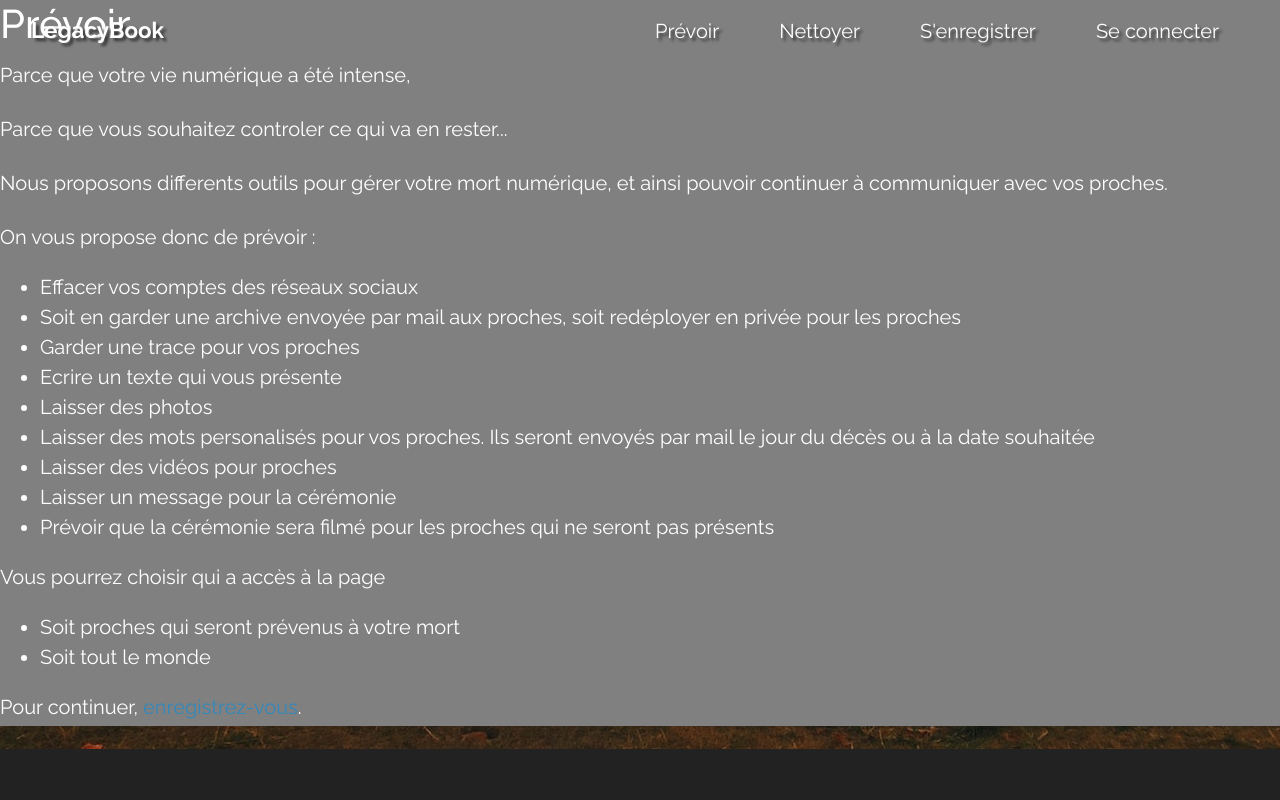
After one commit to romgar/legacybook-server, a Django app: page /marketing/foresee in a window 1280 px wide. The commit adds this page. Run offline with Django 3.2, Linux system fonts and the light colour scheme; some libraries are stand-ins or nearby versions.

Commit message:
Adds a marketing foresee page, directing to the account creation page.

```diff
--- /dev/null
+++ b/legacybook_server/marketing/templates/marketing/foresee.html
@@ -0,0 +1,37 @@
+{% extends 'marketing/index.html' %}
+
+{% block above-the-fold-content %}
+
+<section id="marketing-foresee" class="text-white" style="background-color: gray;">
+    <h1>Prévoir.</h1>
+
+    <p>Parce que votre vie numérique a été intense,</p>
+    <p>Parce que vous souhaitez controler ce qui va en rester...</p>
+
+    <p>Nous proposons differents outils pour gérer votre mort numérique, et ainsi pouvoir continuer à communiquer avec vos proches.</p>
+
+    <p>On vous propose donc de prévoir :</p>
+    <ul>
+        <li>Effacer vos comptes des réseaux sociaux</li>
+        <li>Soit en garder une archive envoyée par mail aux proches, soit redéployer en privée pour les proches</li>
+        <li>Garder une trace pour vos proches</li>
+        <li>Ecrire un texte qui vous présente</li>
+        <li>Laisser des photos</li>
+        <li>Laisser des mots personalisés pour vos proches. Ils seront envoyés par mail le jour du décès ou à la date souhaitée</li>
+        <li>Laisser des vidéos pour proches</li>
+        <li>Laisser un message pour la cérémonie</li>
+        <li>Prévoir que la cérémonie sera filmé pour les proches qui ne seront pas présents</li>
+    </ul>
+
+    <p>Vous pourrez choisir qui a accès à la page</p>
+    <ul>
+        <li>Soit proches qui seront prévenus à votre mort</li>
+        <li>Soit tout le monde</li>
+    </ul>
+
+    <p>Pour continuer, <a href="{% url 'register_user' %}">enregistrez-vous</a>.</p>
+
+{% endblock above-the-fold-content %}
+
+{% block extra-content %}
+{% endblock extra-content %}
--- a/legacybook_server/marketing/templates/marketing/index.html
+++ b/legacybook_server/marketing/templates/marketing/index.html
@@ -39,6 +39,9 @@ https://www.tooplate.com/view/2117-infinite-loop
           </button>
           <div class="collapse navbar-collapse" id="navbarSupportedContent">
             <ul class="navbar-nav ml-auto">
+              <li class="nav-item">
+                <a class="nav-link tm-nav-link" href="{% url 'marketing:foresee' %}">Prévoir</a>
+              </li>
               <li class="nav-item">
                 <a class="nav-link tm-nav-link" href="{% url 'marketing:erasing_info' %}">Nettoyer</a>
               </li>
--- a/legacybook_server/marketing/urls.py
+++ b/legacybook_server/marketing/urls.py
@@ -1,10 +1,11 @@
 from django.contrib.auth import views as auth_views
 from django.urls import path
 
-from marketing.views import erasing_info
+from marketing.views import erasing_info, foresee
 
 
 app_name = 'marketing'
 urlpatterns = [
     path('erasing-info', erasing_info, name='erasing_info'),
+    path('foresee', foresee, name='foresee')
 ]
--- a/legacybook_server/marketing/views.py
+++ b/legacybook_server/marketing/views.py
@@ -8,3 +8,7 @@ def homepage(request):
 
 def erasing_info(request):
     return render(request, 'marketing/erasing_info.html')
+
+
+def foresee(request):
+    return render(request, 'marketing/foresee.html')
```
